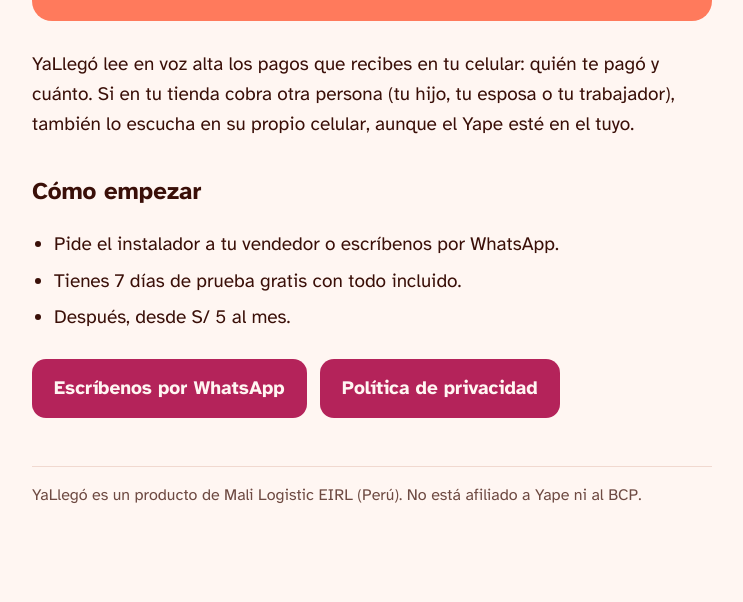
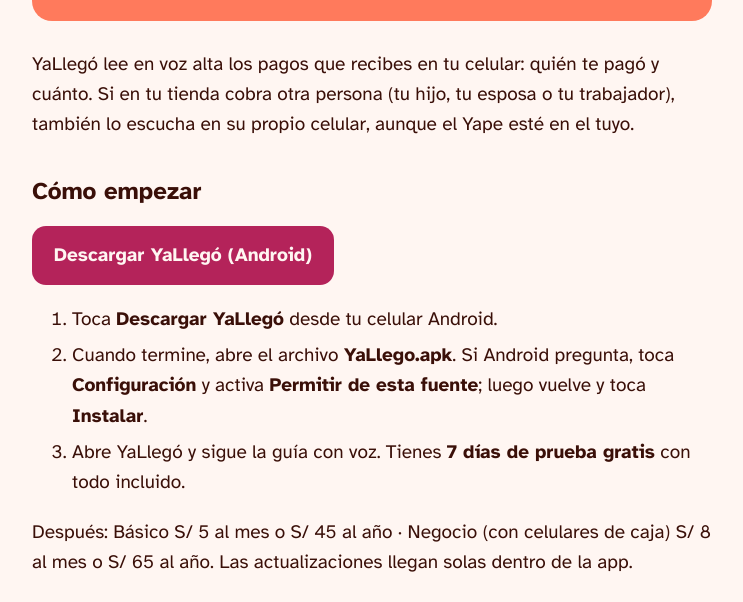
Before and after one commit to manoly24096/yapevoz-descargas, a plain HTML site: page index.html in a window 1280 px wide. Shown: the part 167-769 px from the top of the page, without its empty margins (268-1011 px from the left). Drawn offline with Linux system fonts and the light colour scheme.

Commit message:
Página: botón de descarga con enlace fijo a la última versión

```diff
--- a/index.html
+++ b/index.html
@@ -11,12 +11,14 @@
 <header><h1>YaLlegó</h1><p>Escucha cada pago que llega a tu negocio. Ya no te van a pasar un Yape falso.</p></header>
 <p>YaLlegó lee en voz alta los pagos que recibes en tu celular: quién te pagó y cuánto. Si en tu tienda cobra otra persona (tu hijo, tu esposa o tu trabajador), también lo escucha en su propio celular, aunque el Yape esté en el tuyo.</p>
 <h2>Cómo empezar</h2>
-<ul>
-<li>Pide el instalador a tu vendedor o escríbenos por WhatsApp.</li>
-<li>Tienes 7 días de prueba gratis con todo incluido.</li>
-<li>Después, desde S/ 5 al mes.</li>
-</ul>
-<a class="boton" href="https://wa.me/51921773497?text=Hola%2C%20quiero%20informaci%C3%B3n%20de%20YaLleg%C3%B3">Escríbenos por WhatsApp</a>
+<a class="boton" href="https://github.com/manoly24096/yapevoz-descargas/releases/latest/download/YaLlego.apk">Descargar YaLlegó (Android)</a>
+<ol>
+<li>Toca <b>Descargar YaLlegó</b> desde tu celular Android.</li>
+<li>Cuando termine, abre el archivo <b>YaLlego.apk</b>. Si Android pregunta, toca <b>Configuración</b> y activa <b>Permitir de esta fuente</b>; luego vuelve y toca <b>Instalar</b>.</li>
+<li>Abre YaLlegó y sigue la guía con voz. Tienes <b>7 días de prueba gratis</b> con todo incluido.</li>
+</ol>
+<p>Después: Básico S/ 5 al mes o S/ 45 al año · Negocio (con celulares de caja) S/ 8 al mes o S/ 65 al año. Las actualizaciones llegan solas dentro de la app.</p>
+<a class="boton" href="https://wa.me/51921773497?text=Hola%2C%20quiero%20informaci%C3%B3n%20de%20YaLleg%C3%B3">¿Dudas? Escríbenos por WhatsApp</a>
 <a class="boton" href="privacidad.html">Política de privacidad</a>
 <footer>YaLlegó es un producto de Mali Logistic EIRL (Perú). No está afiliado a Yape ni al BCP.</footer>
 </main></body></html>
```
